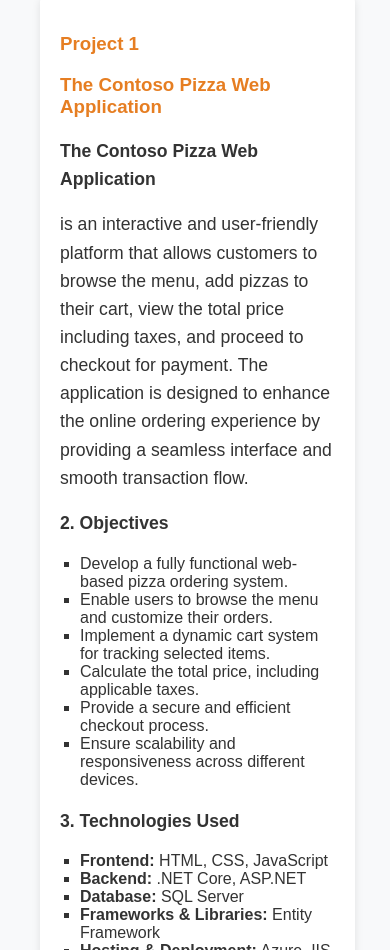
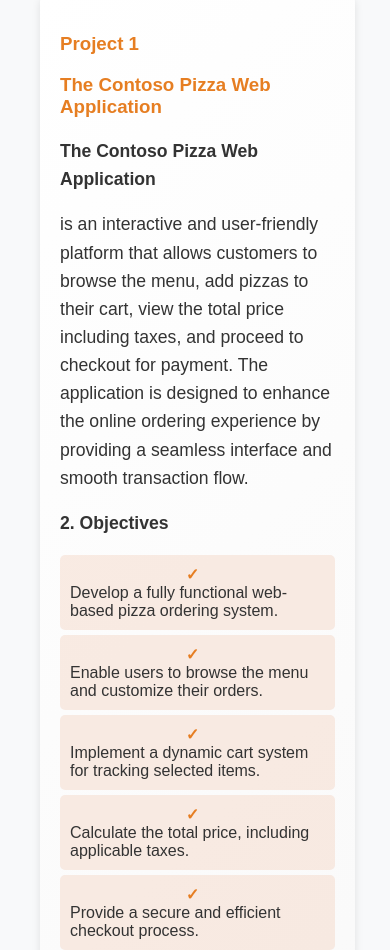
Before and after one commit to Ram-chevva/Ram-Chevva, a website: page index.html in a window 390 px wide. Shown: the part 1050-2000 px from the top of the page. Drawn offline with Linux system fonts and the light colour scheme.

Commit message:
Add style.css file

```diff
--- a/style.css
+++ b/style.css
@@ -1,6 +1,6 @@
 /* General Styles */
 body {
-    font-family: Arial, sans-serif;
+    font-family: 'Poppins', sans-serif;
     margin: 0;
     padding: 0;
     background-color: #f8f9fa;
@@ -16,7 +16,7 @@
 
 /* Header Styles */
 header {
-    background-color: #d35400;
+    background: linear-gradient(135deg, #d35400, #e67e22);
     color: white;
     padding: 20px 0;
     position: fixed;
@@ -25,6 +25,7 @@
     left: 0;
     box-shadow: 0px 4px 6px rgba(0, 0, 0, 0.1);
     z-index: 1000;
+    transition: background 0.3s;
 }
 
 header .container {
@@ -49,9 +50,12 @@
     color: white;
     font-weight: bold;
     transition: color 0.3s;
+    padding: 5px 10px;
+    border-radius: 5px;
 }
 
 nav ul li a:hover {
+    background-color: rgba(255, 255, 255, 0.2);
     color: #ffcc00;
 }
 
@@ -59,6 +63,11 @@
 .section {
     padding: 100px 20px;
     text-align: center;
+    transition: transform 0.3s;
+}
+
+.section:hover {
+    transform: scale(1.02);
 }
 
 h2 {
@@ -73,12 +82,20 @@
 
 /* Project Section */
 .project {
-    background: white;
+    background: linear-gradient(135deg, #fff, #f0f0f0);
     padding: 20px;
     margin: 20px 0;
     border-radius: 8px;
     box-shadow: 0px 4px 8px rgba(0, 0, 0, 0.1);
     text-align: left;
+    transition: transform 0.3s, box-shadow 0.3s;
+    overflow: hidden;
+    position: relative;
+}
+
+.project:hover {
+    transform: scale(1.03);
+    box-shadow: 0px 6px 12px rgba(0, 0, 0, 0.2);
 }
 
 .project h3 {
@@ -86,15 +103,33 @@
 }
 
 .project ul {
-    list-style: square;
-    padding-left: 20px;
+    list-style: none;
+    padding: 0;
+}
+
+.project ul li {
+    background: rgba(211, 84, 0, 0.1);
+    margin: 5px 0;
+    padding: 10px;
+    border-radius: 5px;
+    display: flex;
+    align-items: center;
+}
+
+.project ul li::before {
+    content: '\2713';
+    color: #e67e22;
+    font-weight: bold;
+    margin-right: 10px;
 }
 
 /* Contact Section */
 #contact {
-    background-color: #d35400;
+    background: linear-gradient(135deg, #d35400, #e67e22);
     color: white;
     padding: 50px 20px;
+    text-align: center;
+    border-radius: 10px;
 }
 
 #contact strong {
@@ -124,4 +159,7 @@
     .section {
         padding: 80px 20px;
     }
+    .project ul li {
+        flex-direction: column;
+    }
 }
```
